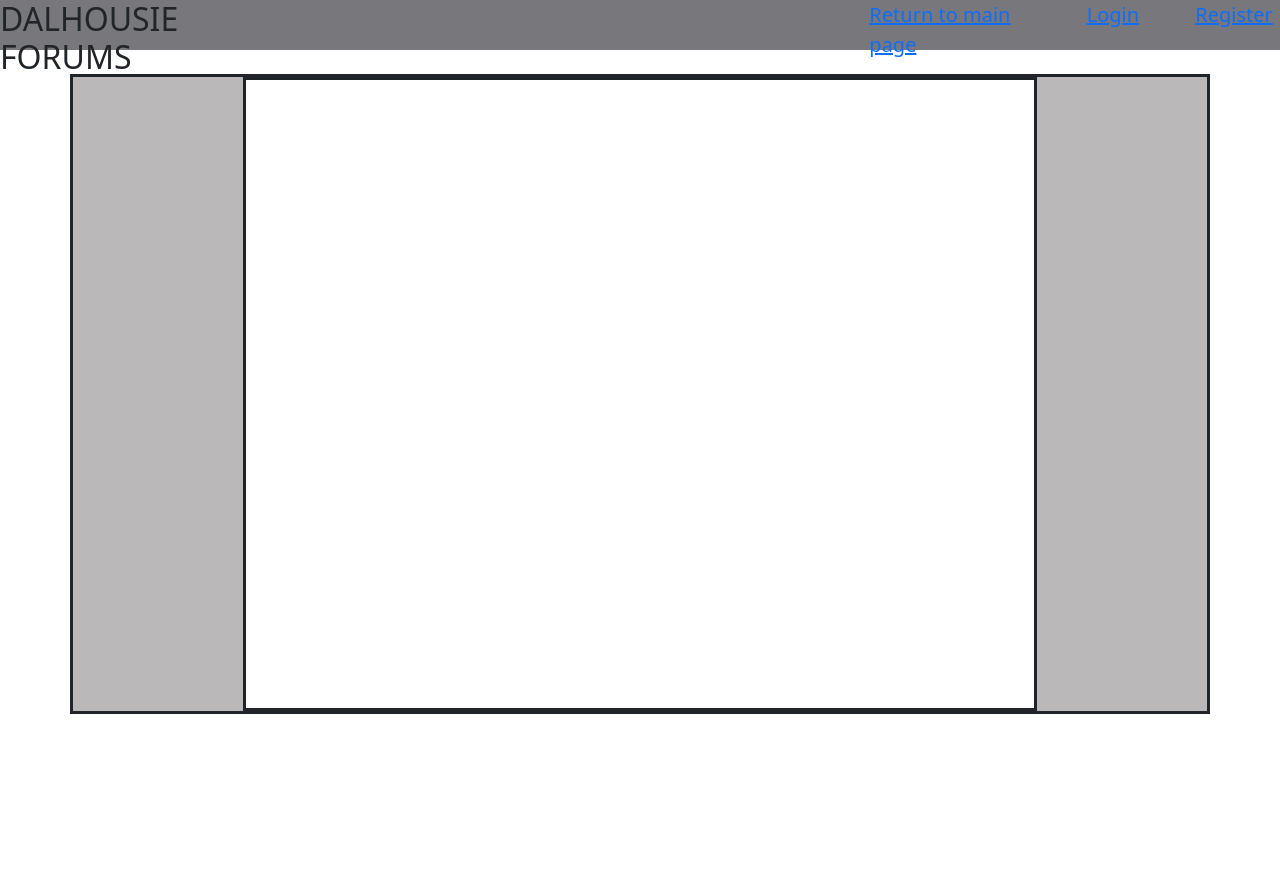
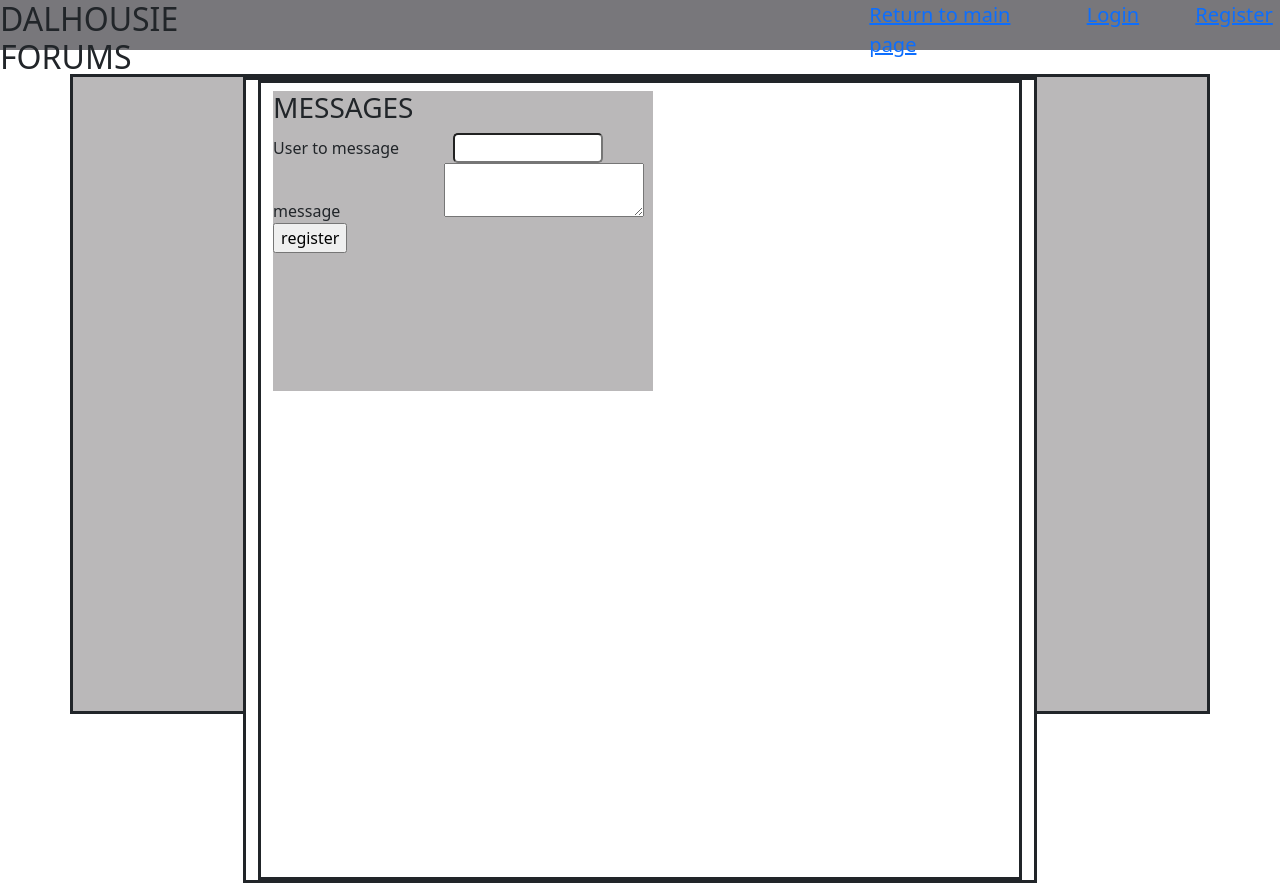
Before and after one commit to Jwahn1/Intro-to-Server-Side-Scripting, a PHP site: page /messages.php in a window 1280 px wide. Before the commit the page ends 714 px from the top, so only its background shows below. Run offline with PHP 8.4, Linux system fonts and the light colour scheme.

Commit message:
Messages can now be sent to other users, displaying them however needs implementation

```diff
--- a/a4/messages.php
+++ b/a4/messages.php
@@ -9,6 +9,18 @@ include "templates/header.php";
         <div class="row" style="height:80%; background-color:#bab8b9; border-style:solid;">
             <div class="container" style="width:70%; background-color:#fff; border-style:solid;">
 
+                <div class=" container" style="background-color:#fff; border-style:solid; height: 800px;  ">
+                    <div class="col-3 mt-2" style="background-color:#bab8b9; height:300px; width:380px; text-align:left">
+                    <h3>MESSAGES</h3>
+                        <form action="includes/register_processing.php" method="post">
+                        <label for="user-target">User to message</label>
+                        <input type="text" name="user-target" id="user-target" required style="margin-left:50px;width:150px; borderstyle:solid; border-radius: 5px;"><br>
+                        <label for="message">message</label>
+                        <textarea name="message" id="message" required style="margin-left:100px; width:200px;"></textarea><br>
+                        <input type="submit" value="register" name="submit" i="i-submit">
+                        </form>
+                    </div>
+                </div>
 
           </div>
         </div>
```
Also changed, not shown: a4/includes/message_processing.php (added, +57 -0 lines).
